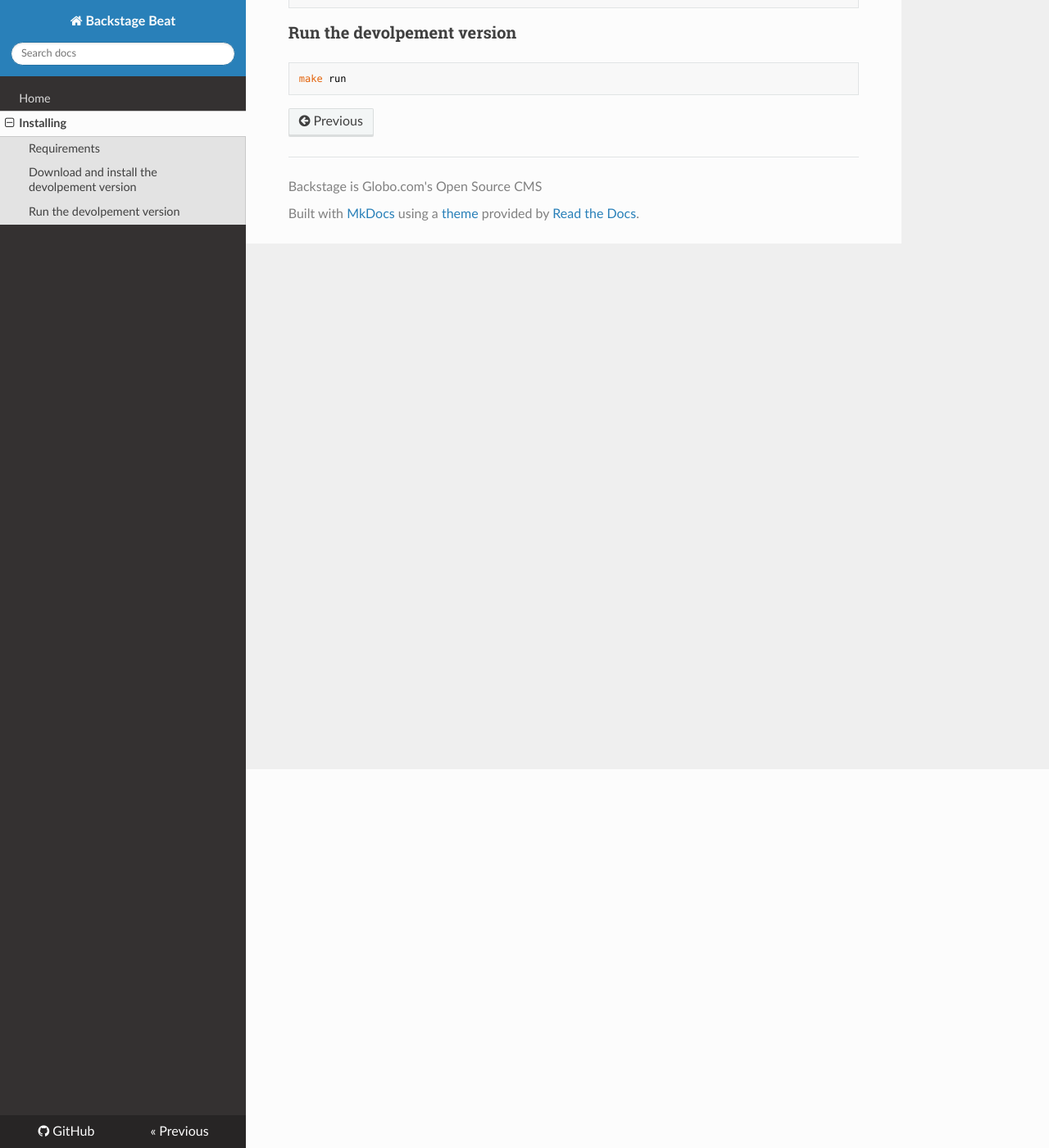
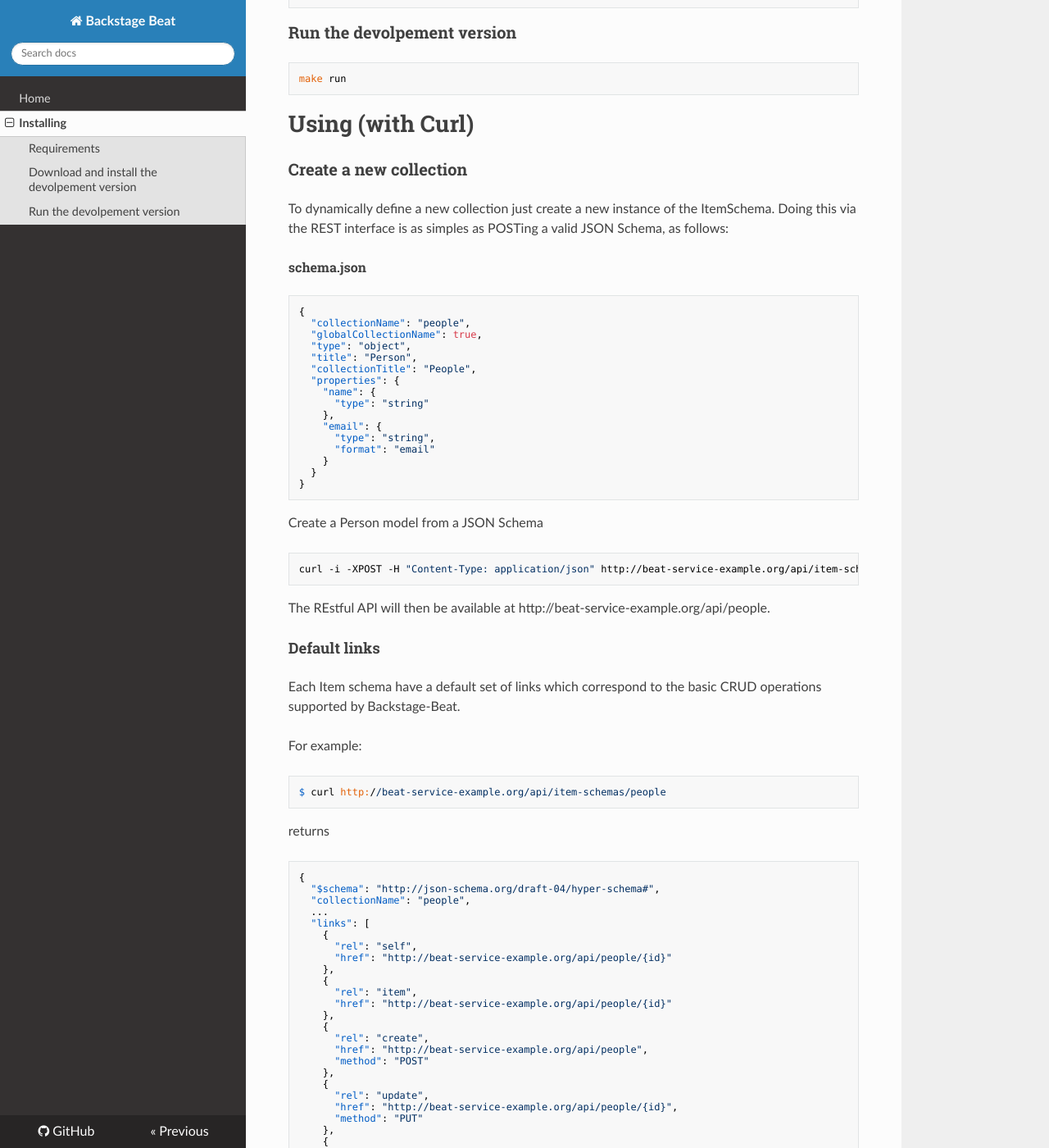
Before and after one commit to globo-backstage/beat, an MkDocs documentation site: the page built from docs/getting-started.md, in a window 1280 px wide and 1400 px high, scrolled down 462 px. Shown: the whole window at 82% size. Built offline with MkDocs 1.6.1, drawn with Linux system fonts in a browser that asks for light colours; nearby versions of some CDN libraries; some of the changed text lies outside the part shown.

Commit message:
[#7] Documentation for links
Signed-off-by: Wilson Júnior <wilsonpjunior@gmail.com>

````diff
--- a/docs/getting-started.md
+++ b/docs/getting-started.md
@@ -20,3 +20,104 @@
 ```
 make run
 ```
+
+# Using (with Curl)
+
+### Create a new collection
+
+To dynamically define a new collection just create a new instance of the ItemSchema. Doing this via the REST interface is as simples as POSTing a valid JSON Schema, as follows:
+
+###### schema.json
+```json
+{
+  "collectionName": "people",
+  "globalCollectionName": true,
+  "type": "object",
+  "title": "Person",
+  "collectionTitle": "People",
+  "properties": {
+    "name": {
+      "type": "string"
+    },
+    "email": {
+      "type": "string",
+      "format": "email"
+    }
+  }
+}
+```
+
+Create a Person model from a JSON Schema
+```
+curl -i -XPOST -H "Content-Type: application/json" http://beat-service-example.org/api/item-schemas -T schema.json
+```
+
+The REstful API will then be available at http://beat-service-example.org/api/people.
+
+#### Default links
+
+Each Item schema have a default set of links which correspond to the basic CRUD operations supported by Backstage-Beat.
+
+For example:
+
+```
+$ curl http://beat-service-example.org/api/item-schemas/people
+```
+
+returns
+```json
+{
+  "$schema": "http://json-schema.org/draft-04/hyper-schema#",
+  "collectionName": "people",
+  ...
+  "links": [
+    {
+      "rel": "self",
+      "href": "http://beat-service-example.org/api/people/{id}"
+    },
+    {
+      "rel": "item",
+      "href": "http://beat-service-example.org/api/people/{id}"
+    },
+    {
+      "rel": "create",
+      "href": "http://beat-service-example.org/api/people",
+      "method": "POST"
+    },
+    {
+      "rel": "update",
+      "href": "http://beat-service-example.org/api/people/{id}",
+      "method": "PUT"
+    },
+    {
+      "rel": "delete",
+      "href": "http://beat-service-example.org/api/people/{id}",
+      "method": "DELETE"
+    },
+    {
+      "rel": "parent",
+      "href": "http://beat-service-example.org/api/people"
+    }
+  ]
+}
+```
+
+#### Including custom links in an item schema
+
+It is possible to include custom links in an item schema. To do so, just include them in the links property:
+
+```json
+{
+  "type": "object",
+  ...
+  "properties": {
+    ...
+  },
+  "links": [
+    {
+      "rel": "my-custom-item-schema-link",
+      "href": "http://example.org/my/custom/item-schema-link"
+    }
+  ]
+}
+```
````
